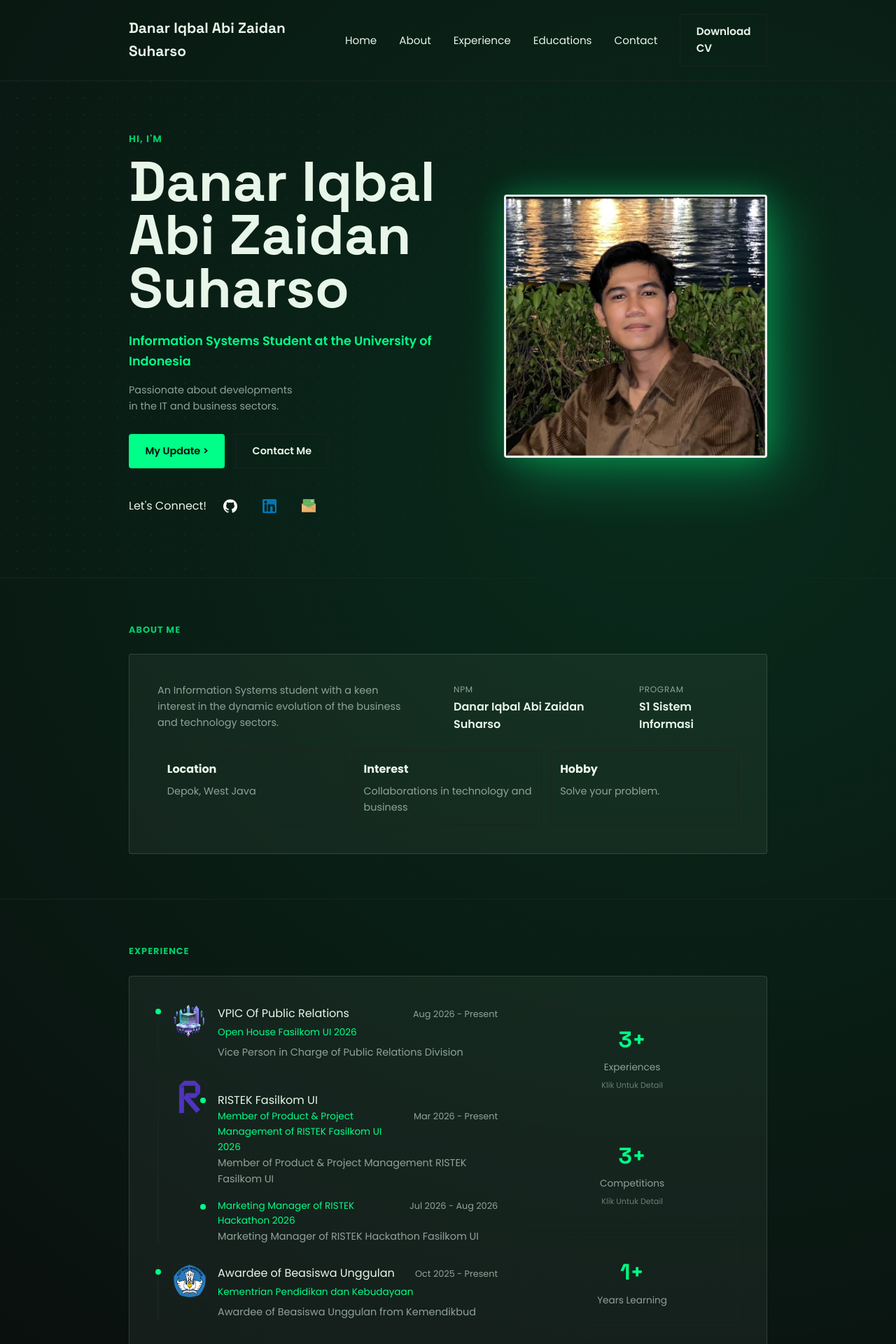
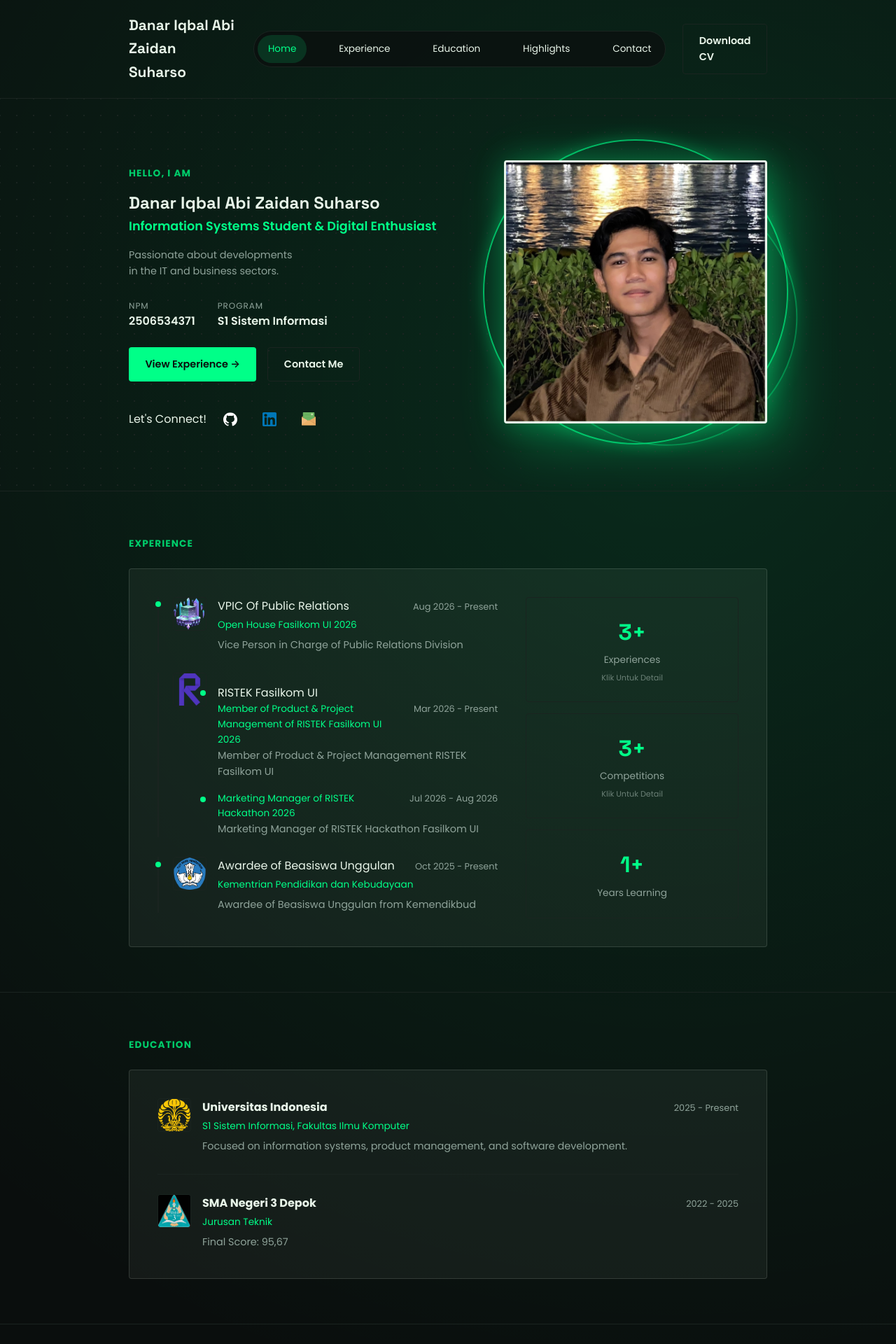
Before and after one commit to danariqbalabi/myportofolio, a Django app: page / in a window 1280 px wide. Shown: the top 1920 px of the page at 70% size. Run offline with Django 5.2, Linux system fonts and the light colour scheme.

Commit message:
restruktur home dan menghapus about me (di combine ke home)

```diff
--- a/main/models.py
+++ b/main/models.py
@@ -1,6 +1,3 @@
-from django.db import models
-
-# Create your models here.
 import uuid
 from django.db import models
 
--- a/main/views.py
+++ b/main/views.py
@@ -1,6 +1,3 @@
-from django.shortcuts import render
-
-# Create your views here.
 from django.shortcuts import render
 
 from main.models import Experience
@@ -11,9 +8,8 @@ def show_main(request):
         "name": "Danar Iqbal Abi Zaidan Suharso",
         "npm": "2506534371",
         "study_program": "S1 Sistem Informasi",
-        "bio": (
-            "Passionate about developments in the IT and business sectors. "
-        ),
+        "bio":"Passionate about developments in the IT and business sectors. ",
+        "experience_list": Experience.objects.all(),
     }
     return render(request, "index.html", context)
 
--- a/static/css/style.css
+++ b/static/css/style.css
@@ -258,12 +258,6 @@ h1, .brand {
 .about {
     padding: 4rem 0;
     border-top: 1px solid var(--line);
-}
-
-.about-layout {
-    display: grid;
-    grid-template-columns: 1fr 1fr;
-    gap: 1.5rem;
 }
 
 .about-text {
@@ -758,14 +752,6 @@ nav ul {
     border-top: 1px solid var(--line);
 }
 
-.section-kicker {
-    color: var(--accent-dark);
-    font-size: 0.8rem;
-    font-weight: 700;
-    letter-spacing: 0.08em;
-    text-transform: uppercase;
-}
-
 .experience-section h1 {
     margin: 0.4rem 0 1.5rem;
     font-size: 2rem;
@@ -806,3 +792,70 @@ nav ul {
     font-size: 0.85rem;
     font-weight: 600;
 }
+
+/* Home profile layout */
+.header-inner { width: 100%; }
+
+.main-nav {
+    display: flex;
+    align-items: center;
+    gap: 0.35rem;
+    padding: 0.35rem;
+    border: 1px solid var(--line);
+    border-radius: 999px;
+    background: rgba(10, 14, 13, 0.7);
+}
+
+.main-nav .nav-link {
+    padding: 0.55rem 0.9rem;
+    border-radius: 999px;
+    font-size: 0.85rem;
+}
+
+.main-nav .nav-link:hover,
+.main-nav .nav-link.is-active {
+    background: rgba(0, 255, 136, 0.14);
+    color: var(--accent);
+}
+
+.hero-meta {
+    display: flex;
+    gap: 2rem;
+    margin: 1.5rem 0;
+}
+
+.hero-meta-item dt {
+    color: var(--text-muted);
+    font-size: 0.75rem;
+    letter-spacing: 0.08em;
+    text-transform: uppercase;
+}
+
+.hero-meta-item dd { font-weight: 600; }
+
+.photo-orbit {
+    position: absolute;
+    inset: -8%;
+    border: 2px solid var(--accent);
+    border-radius: 50%;
+    opacity: 0.65;
+    transform: rotate(-22deg);
+    box-shadow: 0 0 24px rgba(0, 255, 136, 0.4);
+}
+
+.photo-orbit--two {
+    inset: 8% -12% -8% 8%;
+    transform: rotate(28deg);
+    opacity: 0.35;
+}
+
+@media (max-width: 700px) {
+    .main-nav {
+        order: 3;
+        width: 100%;
+        justify-content: center;
+        overflow-x: auto;
+    }
+
+    .hero-meta { gap: 1rem; flex-wrap: wrap; }
+}
--- a/templates/index.html
+++ b/templates/index.html
@@ -11,49 +11,49 @@
     <link rel="stylesheet" href="/static/css/style.css">
 </head>
 <body>
-
-    <!-- HEADER: Untuk brand, nav, cv button -->
+    <!-- Header -->
     <header class="site-header">
-        <div class="container">
+        <div class="container header-inner">
             <a href="#home" class="brand">{{ name }}</a>
-            <nav>
-                <ul>
-                    <li><a href="{% url 'main:show_main' %}">Home</a></li>
-                    <li><a href="#about">About</a></li>
-                    <li><a href="{% url 'main:show_experience' %}">Experience</a></li>
-                    <li><a href="#edu">Educations</a></li>
-                    <li><a href="#contact">Contact</a></li>
-                </ul>
-                <a href="/static/files/CV_Danar_Iqbal.pdf" download class="button button-secondary">
-            Download CV <!-- untuk download cv -->
-            </a>
+            <nav class="main-nav" aria-label="Main navigation">
+                <a href="#home" class="nav-link is-active">Home</a>
+                <a href="#exp" class="nav-link">Experience</a>
+                <a href="#edu" class="nav-link">Education</a>
+                <a href="#highlights" class="nav-link">Highlights</a>
+                <a href="#contact" class="nav-link">Contact</a>
             </nav>
+            <a href="/static/files/CV_Danar_Iqbal.pdf" download class="button button-secondary">Download CV</a>
         </div>
     </header>
 
     <main>
-        <!-- Hero Section: Intro + photo  -->
+        <!-- Home profile -->
         <section class="hero" id="home">
             <div class="container hero-grid">
-                <!-- left column, top: greeting + name -->
-                <div class="hero-identity">
-                    <p class="hero-kicker">Hi, I'm</p>
+                <div class="hero-content">
+                    <p class="hero-kicker">Hello, I am</p>
                     <h1>{{ name }}</h1>
+                    <p class="hero-tagline">Information Systems Student &amp; Digital Enthusiast</p>
+                    <p class="hero-description">{{ bio }}</p>
+
+                    <dl class="hero-meta">
+                        <div class="hero-meta-item">
+                            <dt>NPM</dt>
+                            <dd>{{ npm }}</dd>
                         </div>
+                        <div class="hero-meta-item">
+                            <dt>Program</dt>
+                            <dd>{{ study_program }}</dd>
+                        </div>
+                    </dl>
 
-                <!-- Left column, bottom: tagline, description, CTAs, socials -->
-                <div class="hero-content">
-                    <p class="hero-tagline">Information Systems Student at the University of Indonesia</p>
-                    <p class="hero-description">{{ bio }}</p>
-                    <!-- CTA buttons: "My Update" scrolls ke #highlights, "Contact Me" ke #contact -->
                     <div class="hero-actions">
-                    <a href="#highlights" class="button button-primary">My Update > </a>
+                        <a href="#exp" class="button button-primary">View Experience &rarr;</a>
                         <a href="#contact" class="button button-secondary">Contact Me</a>
                     </div>
 
-                <!-- Social links row -->
                     <div class="social-links">
-                    <p> Let's Connect!</p>
+                        <span>Let's Connect!</span>
                         <a href="https://github.com/danariqbalabi" class="social-link" aria-label="Github">
                             <img src="/static/img/github.svg" alt="">
                         </a>
@@ -66,76 +66,27 @@
                     </div>
                 </div>
 
-                <!-- right column: profile photo dengan glow-->
                 <div class="hero-photo">
+                    <div class="photo-orbit photo-orbit--one"></div>
+                    <div class="photo-orbit photo-orbit--two"></div>
                     <div class="photo-block"></div>
                     <img class="avatar" src="/static/img/danar.png" alt="Photo of {{ name }}">
                 </div>
             </div>
         </section>
 
-        <!-- Section About-->
-        <section class="about" id="about">
-            <div class="container">
-            <p class="section-kicker">About Me</p>
-                <div class="about-box">
-                    <div class="about-layout">
-
-                        <!-- Left col: bio text -->
-                        <div class="about-intro">
-                            <p class="about-text">
-                            An Information Systems student with a keen interest in the dynamic evolution of the business and technology sectors.
-                            </p>
-                        </div>
-
-                        <!-- Right: NPM / jurusan key value info -->
-                        <dl class="meta-list">
-                            <div class="meta-row">
-                                <dt>NPM</dt>
-                                <dd>{{ name }}</dd>
-                            </div>
-                            <div class="meta-row">
-                                <dt>Program</dt>
-                                <dd>{{ study_program }}</dd>
-                            </div>
-                        </dl>
-                    </div>
-
-                    <!-- fact cards: Location, Interest, Hobby -->
-                    <div class="about-cards">
-                        <article class="about-card">
-                            <h3>Location</h3>
-                            <p>Depok, West Java</p>
-                        </article>
-                        <article class="about-card">
-                            <h3>Interest</h3>
-                            <p>Collaborations in technology and business</p>
-                        </article>
-                        <article class="about-card">
-                            <h3>Hobby</h3>
-                            <p>Solve your problem.</p>
-                        </article>
-                        </div>
-                    </div>
-                </div>
-            </div>
-        </section>
-
-        <!-- EXPERIENCE Section: timeline experience + clickable statts cards-->
+        <!-- Experience Section: timeline dan panel informasi -->
         <section class="experience" id="exp">
             <div class="container">
                 <p class="section-kicker">Experience</p>
                 <div class="experience-box">
-
-                <!-- hidden checkboxes: klik untuk buka extra panel tanpa JavaScript, pakai checked-->
                     <input type="checkbox" id="toggle-experience" class="stats-toggle">
                     <input type="checkbox" id="toggle-competition" class="stats-toggle">
+
                     <div class="experience-layout">
-
-                        <!-- Timeline: organizational / leadership history -->
                         <div class="timeline">
                             <div class="timeline-item">
-                            <img src="/static/img/openhouse.png" alt="Open House Fasilko UI Logo" class="timeline-photo">
+                                <img src="/static/img/openhouse.png" alt="Open House Fasilkom UI logo" class="timeline-photo">
                                 <div class="timeline-body">
                                     <div class="timeline-title">
                                         <p>VPIC Of Public Relations</p>
@@ -146,7 +97,6 @@
                                 </div>
                             </div>
 
-                            <!-- "branched" item: khusus RISTEK karena ada 2 timeline dlm 1 organisasi-->
                             <div class="timeline-item timeline-item--branched">
                                 <img src="/static/img/ristek.png" alt="RISTEK Fasilkom UI logo" class="timeline-photo">
                                 <div class="timeline-body">
@@ -155,10 +105,10 @@
                                             <p>RISTEK Fasilkom UI</p>
                                         </div>
                                         <div class="timeline-branch-title">
-                                    <p class="timeline-org">Member of Product & Project Management of RISTEK Fasilkom UI 2026</p>
+                                            <p class="timeline-org">Member of Product &amp; Project Management of RISTEK Fasilkom UI 2026</p>
                                             <span class="timeline-date">Mar 2026 - Present</span>
                                         </div>
-                                    <p class="timeline-desc">Member of Product & Project Management RISTEK Fasilkom UI</p>
+                                        <p class="timeline-desc">Member of Product &amp; Project Management RISTEK Fasilkom UI</p>
                                     </div>
                                     <div class="timeline-branch">
                                         <div class="timeline-branch-title">
@@ -169,6 +119,7 @@
                                     </div>
                                 </div>
                             </div>
+
                             <div class="timeline-item">
                                 <img src="/static/img/bu.png" alt="Kemendikbud logo" class="timeline-photo">
                                 <div class="timeline-body">
@@ -182,7 +133,6 @@
                             </div>
                         </div>
 
-                    <!-- Stat cards: clickable link -->
                         <div class="stats-grid">
                             <label for="toggle-experience" class="stat-card stat-card--clickable">
                                 <span class="stat-number">3+</span>
@@ -201,7 +151,6 @@
                         </div>
                     </div>
 
-            <!-- Extra panel: muncul hanya jika #toggle-experience di klik (checked) -->
                     <div class="extra-panel extra-panel--experience">
                         <h4 class="extra-panel-title">Latest Update</h4>
                         <div class="extra-item">
@@ -210,7 +159,7 @@
                             <p class="extra-item-desc">Completed a 5-day academic exchange program at University of Malaya.</p>
                         </div>
                     </div>
-            <!-- Extra panel: muncul hanya jika #toggle-competition di klik (checked) -->
+
                     <div class="extra-panel extra-panel--competition">
                         <h4 class="extra-panel-title">Competition History</h4>
                         <div class="extra-item">
@@ -221,8 +170,9 @@
                             <p class="extra-item-title">3rd Winner: Mini Case Competition Pekan RISTEK 2025</p>
                         </div>
                         <div class="extra-item">
-                    <p class="extra-item-title">Semifinalist:  BPC EPIC 11th by OUFEST</p>
+                            <p class="extra-item-title">Semifinalist: BPC EPIC 11th by OUFEST</p>
                             <p class="extra-item-desc">Product: Bring.In</p>
+                        </div>
                     </div>
                 </div>
             </div>
```
Lines whose indentation alone changed are shown as unchanged.
